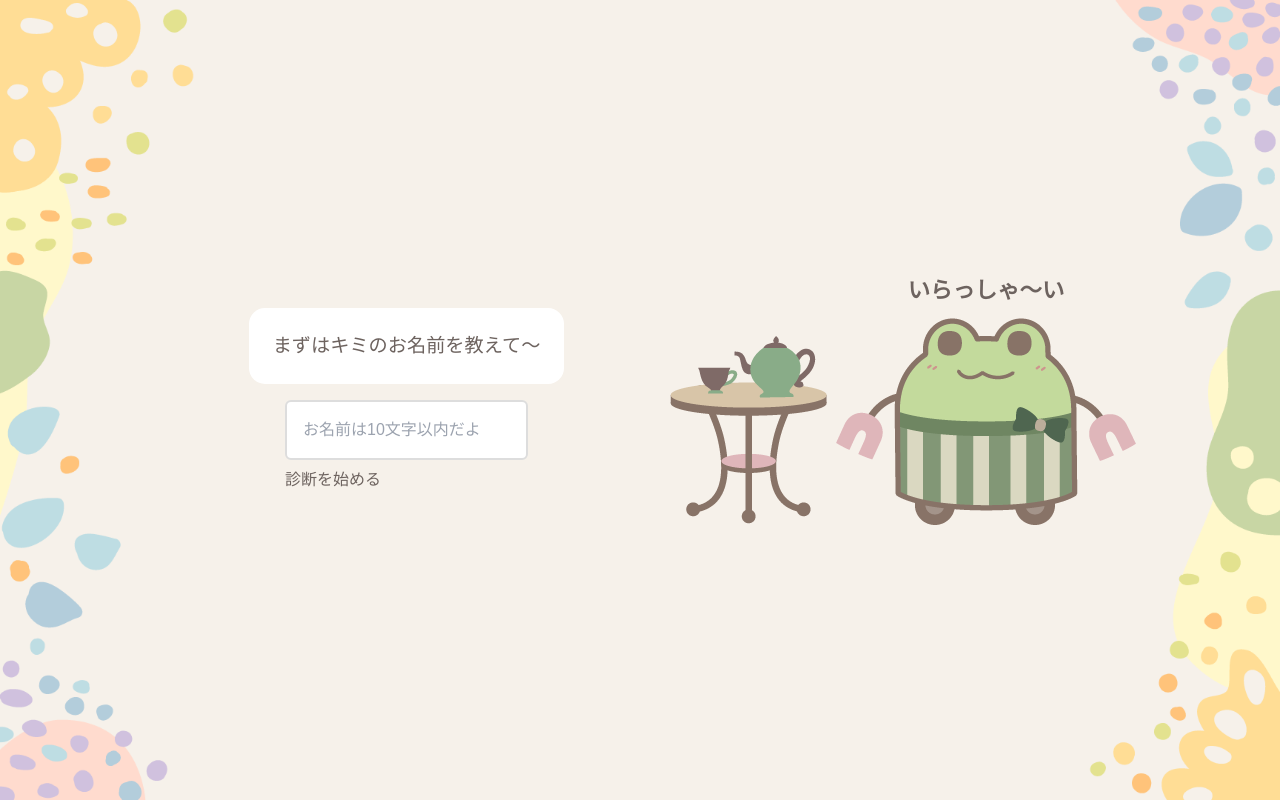
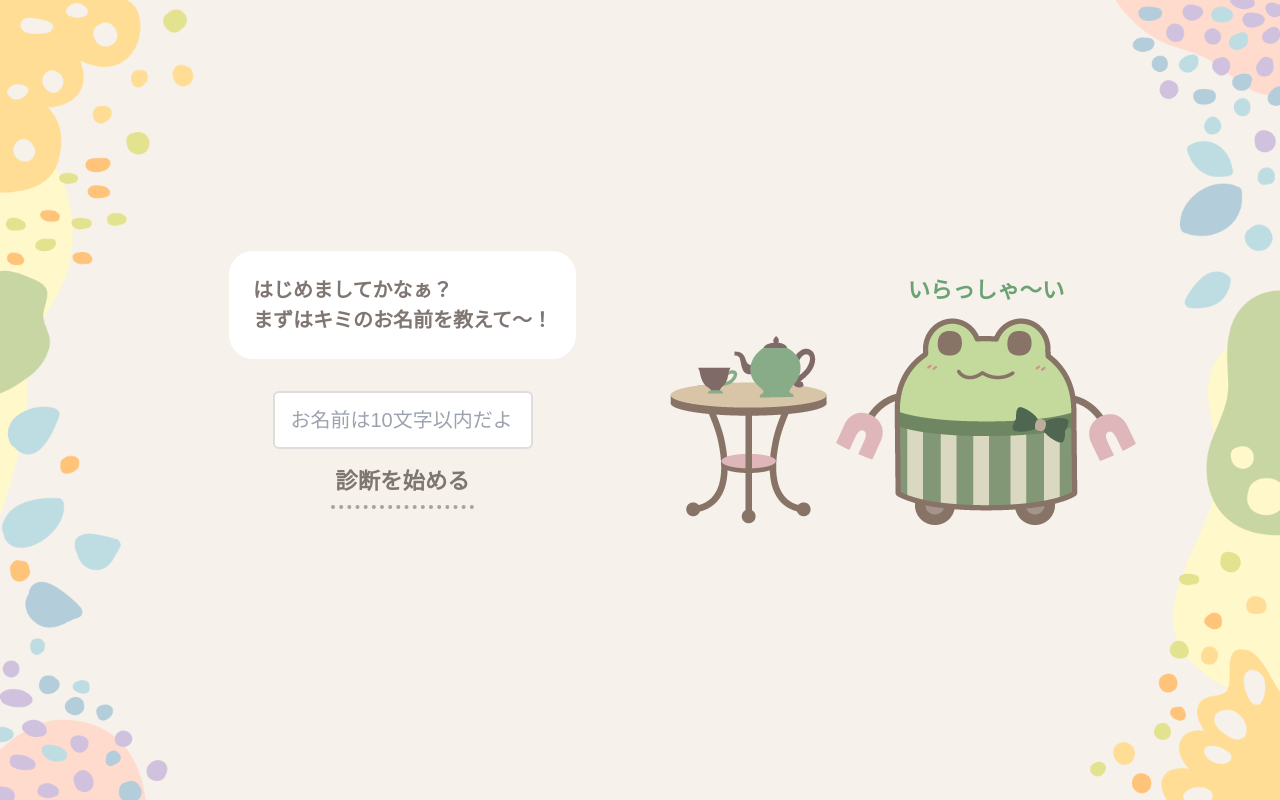
Before and after one commit to Yu-Tea/kerocha-tea, a React (Vite) app: page /teatime in a window 1280 px wide. Built offline with nearby package versions, Linux system fonts and the light colour scheme; a web font is replaced by a local one.

Commit message:
fix:レイアウト調整

```diff
--- a/package.json
+++ b/package.json
@@ -27,6 +27,8 @@
     "eslint-plugin-react-refresh": "^0.4.20",
     "globals": "^16.3.0",
     "postcss": "^8.5.6",
+    "prettier": "^3.6.2",
+    "prettier-plugin-tailwindcss": "^0.6.14",
     "tailwindcss": "^3.4.17",
     "typescript": "~5.8.3",
     "typescript-eslint": "^8.39.1",
--- a/src/App.tsx
+++ b/src/App.tsx
@@ -11,7 +11,7 @@ function App() {
   const location = useLocation();
 
   return (
-    <div className="max-w-full sm:max-w-5xl mx-auto flex min-h-screen flex-col sm:flex-row justify-center items-center px-4 py-5">
+    <div className="mx-auto flex min-h-screen max-w-5xl flex-col items-center justify-center gap-x-2 px-4 py-5 sm:flex-row">
       {/* ページ遷移でアニメーションする部分 */}
       <div className="flex-auto">
         <AnimatePresence mode="wait">
--- a/src/components/common/Button.tsx
+++ b/src/components/common/Button.tsx
@@ -7,10 +7,9 @@ type Props = Omit<HTMLMotionProps<"button">, "children"> & {
 };
 
 const buttonStyle = {
-  "select-button":
-    " text-lg border-dotted border-b-4 border-stone-400 px-1 pb-1.5",
-  "red-gradation":
-    "bg-gradient-to-r from-red-300 to-red-600 text-white, hover:from-red-600 hover:to-red-300",
+  "select-btn":
+    "text-lg border-dotted border-b-4 border-stone-400 px-1 pb-1.5 font-bold hover:text-secondary",
+  "green-btn": "bg-secondary text-white px-5 py-2 rounded-full font-bold",
 } as const;
 
 export const Button = ({ children, variant, className, ...props }: Props) => {
--- a/src/components/common/UserNameInput.tsx
+++ b/src/components/common/UserNameInput.tsx
@@ -1,6 +1,7 @@
 import { useState } from "react";
 import { motion } from "framer-motion";
 import { pageVariants } from "../../utils/animations";
+import { Button } from "./Button";
 
 interface UserNameInputProps {
   onNameSubmit: (name: string) => void;
@@ -45,21 +46,24 @@ const UserNameInput = ({
           initial="initial"
           animate="animate"
           exit="exit"
-          className="flex flex-col flex-auto justify-center items-center"
+          className="flex flex-auto flex-col items-center justify-center"
         >
-          <div className="text-base bg-white p-6 rounded-2xl mb-4">
-            <p className="text-base">
+          <div className="bubble">
+            <p>ようこそ、ボクのお茶会へ！</p>
+            <p>
               あっ、
-              <strong className="text-green-700">{existingName}</strong>
+              <strong className="text-secondary">{existingName}</strong>
               さんだよね〜？
             </p>
           </div>
 
-          <div
-            style={{ display: "flex", gap: "15px", justifyContent: "center" }}
-          >
-            <button onClick={onExistingNameConfirm}>そうだよ</button>
-            <button onClick={onExistingNameReject}>違うよ</button>
+          <div className="flex flex-col justify-center items-center gap-y-5 mb-4 sm:mb-10">
+            <Button variant="select-btn" onClick={onExistingNameConfirm}>
+              そうだよ〜
+            </Button>
+            <Button variant="select-btn" onClick={onExistingNameReject}>
+              ちがうよ〜
+            </Button>
           </div>
         </motion.div>
       </>
@@ -74,10 +78,11 @@ const UserNameInput = ({
         initial="initial"
         animate="animate"
         exit="exit"
-        className="flex flex-col flex-auto justify-center items-center"
+        className="flex flex-auto flex-col items-center justify-center"
       >
-        <div className="text-base bg-white p-6 rounded-2xl mb-4">
-          <p>まずはキミのお名前を教えて〜</p>
+        <div className="bubble">
+          <p>はじめましてかなぁ？</p>
+          <p>まずはキミのお名前を教えて〜！</p>
         </div>
         <form onSubmit={handleSubmit}>
           <div className="mb-2">
@@ -86,12 +91,12 @@ const UserNameInput = ({
               value={inputName}
               onChange={(e) => setInputName(e.target.value)}
               placeholder="お名前は10文字以内だよ"
-              className="w-full max-w-[400px] p-4 rounded-md outline-none"
+              className="mb-2 w-[260px] rounded-md px-4 py-3 text-base text-secondary outline-none"
               style={{
                 border: error ? "2px solid #dc3545" : "2px solid #ddd",
               }}
               onFocus={(e) => {
-                if (!error) e.currentTarget.style.borderColor = "#007bff";
+                if (!error) e.currentTarget.style.borderColor = "#b4d1b9";
               }}
               onBlur={(e) => {
                 if (!error) e.currentTarget.style.borderColor = "#ddd";
@@ -99,9 +104,12 @@ const UserNameInput = ({
             />
           </div>
 
-          {error && <p className="text-red-600 text-center mb-4">{error}</p>}
-
-          <button type="submit">診断を始める</button>
+          {error && <p className="mb-4 text-center text-red-600">{error}</p>}
+          <div className="text-center mb-4 sm:mb-10">
+            <Button variant="select-btn" type="submit">
+              診断を始める
+            </Button>
+          </div>
         </form>
       </motion.div>
     </>
--- a/src/components/layout/Footer.tsx
+++ b/src/components/layout/Footer.tsx
@@ -5,7 +5,7 @@ const Footer = () => {
         <img src={"/images/table.png"} alt="テーブル" />
       </div>
       <div className="">
-        <div className="text-center mb-2 text-lg font-bold">いらっしゃ〜い</div>
+        <div className="text-center mb-2 text-lg font-bold text-secondary">いらっしゃ〜い</div>
         <img src={"/images/kerocha_body01.png"} alt="ケロチャ" className="" />
       </div>
     </div>
--- a/src/pages/Home.tsx
+++ b/src/pages/Home.tsx
@@ -16,13 +16,13 @@ const Home = () => {
           initial="initial"
           animate="animate"
           exit="exit"
-          className="flex flex-col justify-center items-center gap-2"
+          className="flex flex-col justify-center items-center gap-4 mb-4 sm:mb-10"
         >
           <Link to="/teatime">
-            <Button variant="select-button">お茶を作ってもらう</Button>
+            <Button variant="select-btn">お茶を作ってもらう</Button>
           </Link>
           <Link to="/about">
-            <Button variant="select-button">はじめましての方へ</Button>
+            <Button variant="select-btn">はじめましての方へ</Button>
           </Link>
         </motion.div>
       </div>
--- a/src/pages/TeaTime.tsx
+++ b/src/pages/TeaTime.tsx
@@ -41,7 +41,7 @@ const TeaTimePage = () => {
       initial="initial"
       animate="animate"
       exit="exit"
-      className="flex flex-col justify-center items-center"
+      className="flex flex-col items-center justify-center"
     >
       {/* AnimatePresenceで全体の切り替えを制御 */}
       <AnimatePresence mode="wait">
@@ -81,7 +81,7 @@ const TeaTimePage = () => {
             initial="initial"
             animate="animate"
             exit="exit"
-            className="w-full flex justify-center"
+            className="flex w-full justify-center"
           >
             {/* 質問部分 */}
             {isPageMounted ? (
@@ -92,18 +92,16 @@ const TeaTimePage = () => {
                   initial="initial"
                   animate="animate"
                   exit="exit"
-                  className="flex flex-col justify-center items-center"
+                  className="flex flex-col items-center justify-center"
                 >
                   {/* 質問 */}
-                  <div className="text-base bg-white p-6 rounded-2xl mb-4">
-                    {currentQuestion.text}
-                  </div>
+                  <div className="bubble">{currentQuestion.text}</div>
 
                   {/* 選択肢 */}
-                  <div className="flex flex-col gap-4">
+                  <div className="mb-4 flex flex-col gap-y-5 sm:mb-10">
                     {currentQuestion.options.map((option) => (
                       <Button
-                        variant="select-button"
+                        variant="select-btn"
                         key={option.id}
                         onClick={() => selectOption(option.id)}
                       >
@@ -114,15 +112,13 @@ const TeaTimePage = () => {
                 </motion.div>
               </AnimatePresence>
             ) : (
-              // ページマウント中は静的表示
-              <div className="flex flex-col justify-center items-center">
-                <div className="text-base bg-white p-6 rounded-2xl mb-4">
-                  {currentQuestion.text}
-                </div>
+              // ページマウント中は静的表示する
+              <div className="flex flex-col items-center justify-center">
+                <div className="bubble">{currentQuestion.text}</div>
                 <div className="flex flex-col gap-4">
                   {currentQuestion.options.map((option) => (
                     <Button
-                      variant="select-button"
+                      variant="select-btn"
                       key={option.id}
                       onClick={() => selectOption(option.id)}
                     >
--- a/src/styles/globals.css
+++ b/src/styles/globals.css
@@ -1,16 +1,24 @@
 @tailwind base;
 @tailwind components;
 @tailwind utilities;
+
+@layer components {
+  .bubble {
+    @apply mb-8 max-w-[450px] rounded-3xl bg-white p-6 text-base font-bold;
+  }
+}
 
 body {
   font-family: "Zen Maru Gothic", sans-serif;
   font-weight: 400;
   font-style: normal;
   background-color: #f6f1ea;
-  color: #6d635f;
+  color: #7f7672;
   background-image: url("/images/bg_left.png"), url("/images//bg_right.png");
-  background-position: top left, top right;
-  background-size:contain;
+  background-position:
+    top left,
+    top right;
+  background-size: contain;
   background-repeat: no-repeat;
   background-attachment: fixed;
 }
--- a/tailwind.config.js
+++ b/tailwind.config.js
@@ -2,11 +2,18 @@
 export default {
   content: ["./index.html", "./src/**/*.{js,ts,jsx,tsx}"],
   theme: {
-    extend: {},
+    extend: {
+      colors: {
+        secondary: {
+          DEFAULT: "#6aa274",
+          500: "secondary",
+        },
+      },
+    },
     fontSize: {
       xs: "1rem",
       sm: "1.1rem",
-      base: "1.2rem",
+      base: "1.25rem",
       lg: "1.4rem",
       xl: "1.6rem",
       "2xl": "2.0rem",
```
Also changed, not shown: src/pages/Result.tsx (+25 -9 lines), .prettierrc.json (added), public/images/tea_bg.png, 1 other file (tests, documents, lock files or other folders).
